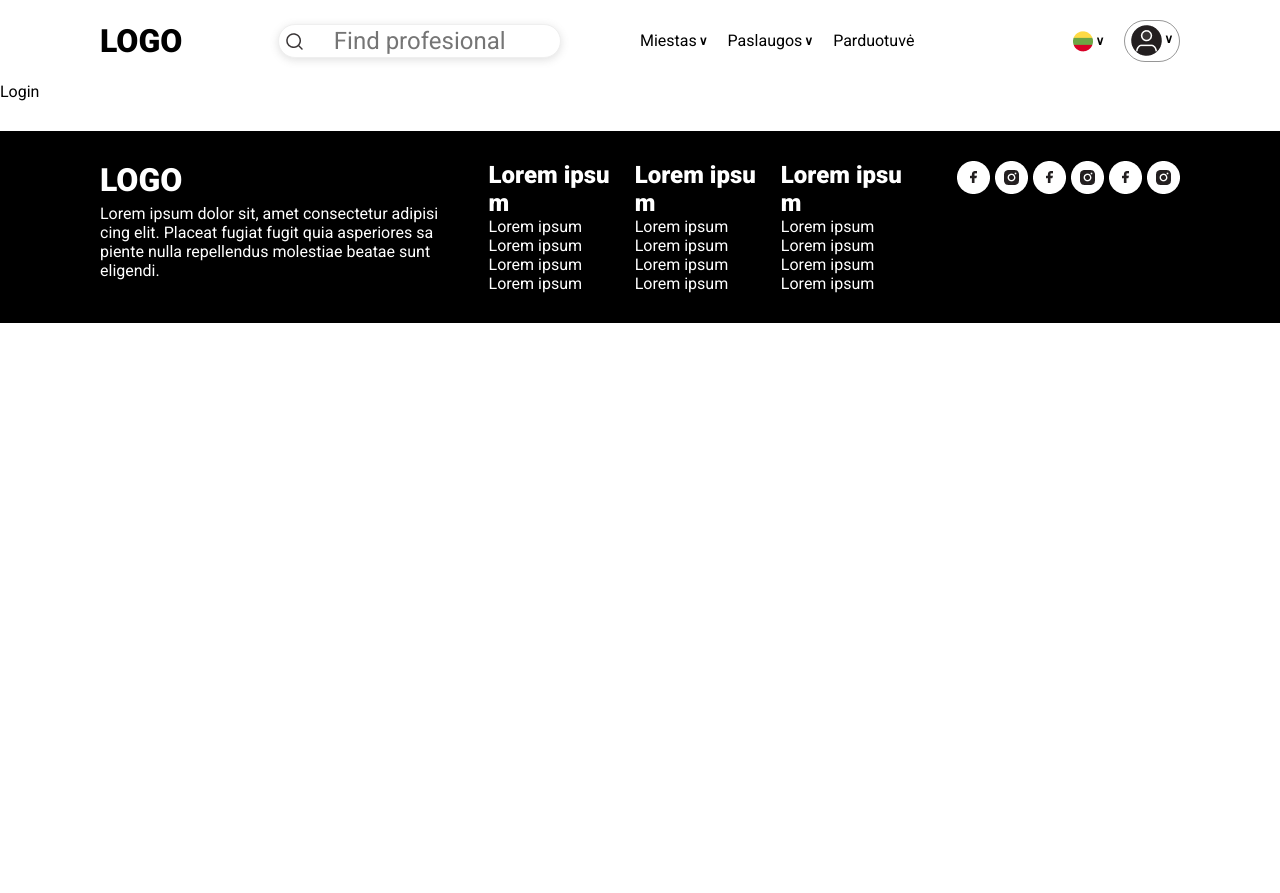
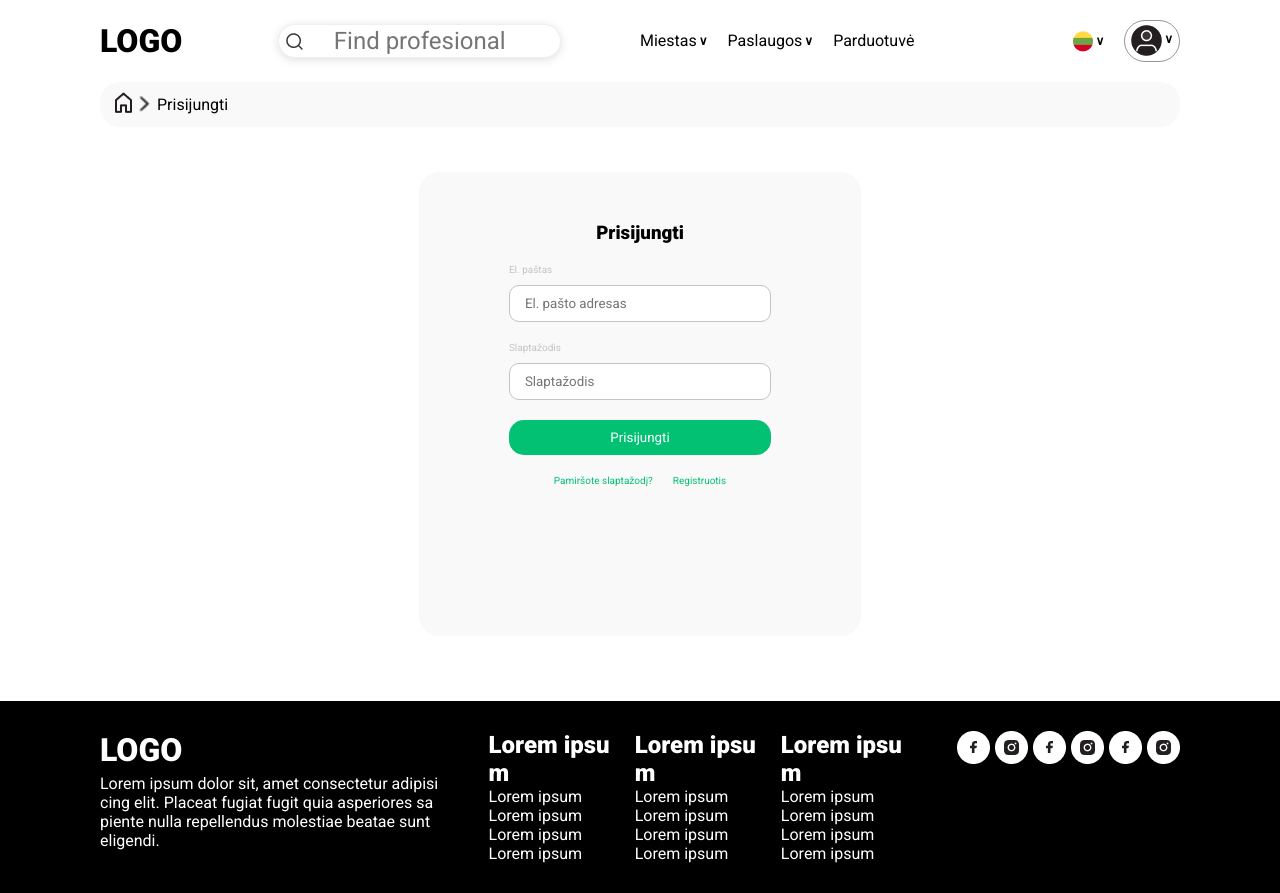
Before and after one commit to Scarab911/drone-hub, a React (Create React App) app: page /login in a window 1280 px wide. Before the commit the page ends 800 px from the top, so only its background shows below. Built offline with nearby package versions, Linux system fonts and the light colour scheme.

Commit message:
register page, form, css and links

```diff
--- a/src/components/header/navigation/navigation.css
+++ b/src/components/header/navigation/navigation.css
@@ -19,7 +19,7 @@ nav {
 }
 
 .links a:hover {
-    color: aqua;
+    color: #00d4d4;
 }
 
 .links a span {
--- a/src/components/login/Login.jsx
+++ b/src/components/login/Login.jsx
@@ -1,5 +1,46 @@
 import React from 'react';
+import { Link } from 'react-router-dom';
+import './login.css';
+import home from '../../../src/assets/icons/home.png';
+import arrow from '../../../src/assets/icons/down.png';
 
 export default function Login() {
-  return <div>Login</div>;
+  return (
+    <div className="main-container">
+      <div className="login">
+        <Link to="/">
+          <img className="home-image" src={home} alt="home"></img>
+        </Link>
+        <img className="arrow-image" src={arrow} alt="home"></img>
+        Prisijungti
+      </div>
+      <form>
+        <h3>Prisijungti</h3>
+        <div className="form-group">
+          <label htmlFor="email">El. paštas</label>
+          <input
+            type="email"
+            name="email"
+            placeholder="El. pašto adresas"
+            required
+            autoComplete="email"
+          />
+        </div>
+        <div className="form-group">
+          <label htmlFor="password">Slaptažodis</label>
+          <input
+            type="password"
+            name="password"
+            placeholder="Slaptažodis"
+            required
+          />
+        </div>
+        <button>Prisijungti</button>
+        <div className="links">
+          <Link to="/">Pamiršote slaptažodį?</Link>
+          <Link to="/register">Registruotis</Link>
+        </div>
+      </form>
+    </div>
+  );
 }
--- /dev/null
+++ b/src/components/login/login.css
@@ -0,0 +1,33 @@
+.main-container {
+    display: grid;
+    place-items: center;
+}
+
+.login {
+    width: 100%;
+    padding: 10px 15px;
+    border-radius: 20px;
+    background-color: #f9f9f9;
+    font-size: 16px;
+    line-height: 25px;
+}
+
+.login .home-image {
+    margin-right: 5px;
+    max-width: 23px;
+    height: auto;
+    cursor: pointer;
+}
+
+.login .arrow-image {
+    margin-right: 5px;
+    margin-top: 7px;
+    width: 15px;
+    height: auto;
+    rotate: -90deg;
+}
+
+.main-container .links {
+    margin-bottom: 100px;
+    justify-content: center;
+}
--- a/src/index.css
+++ b/src/index.css
@@ -22,3 +22,62 @@ code {
   font-family: source-code-pro, Menlo, Monaco, Consolas, 'Courier New',
     monospace;
 }
+
+/*LOGIN AND REGISTER FORMS  BUTTON CSS GLOBAL*/
+form {
+  display: flex;
+  flex-direction: column;
+  gap: 20px;
+  padding: 50px 90px;
+  background-color: #F9F9F9;
+  border-radius: 20px;
+  margin: 45px 0 35px 0;
+}
+
+form h3 {
+  text-align: center;
+}
+
+form .form-group {
+  display: flex;
+  flex-direction: column;
+  gap: 10px;
+}
+
+form label {
+  font-size: 10px;
+  color: #c4c4c4;
+}
+
+form input {
+  border-radius: 10px;
+  border: 1px solid #c4c4c4;
+  padding: 10px 15px;
+  width: 35ch;
+  cursor: pointer;
+}
+
+form input:focus-visible {
+  outline: 1px solid #02C172;
+}
+
+form .links a {
+  text-align: center;
+  font-size: 10px;
+  color: #02C172;
+  cursor: pointer;
+  text-decoration: none;
+}
+
+form button {
+  padding: 10px 20px;
+  border: none;
+  border-radius: 15px;
+  background-color: #02C172;
+  color: #fff;
+  cursor: pointer;
+}
+
+form button:hover {
+  background-color: #02c171bb;
+}
```
